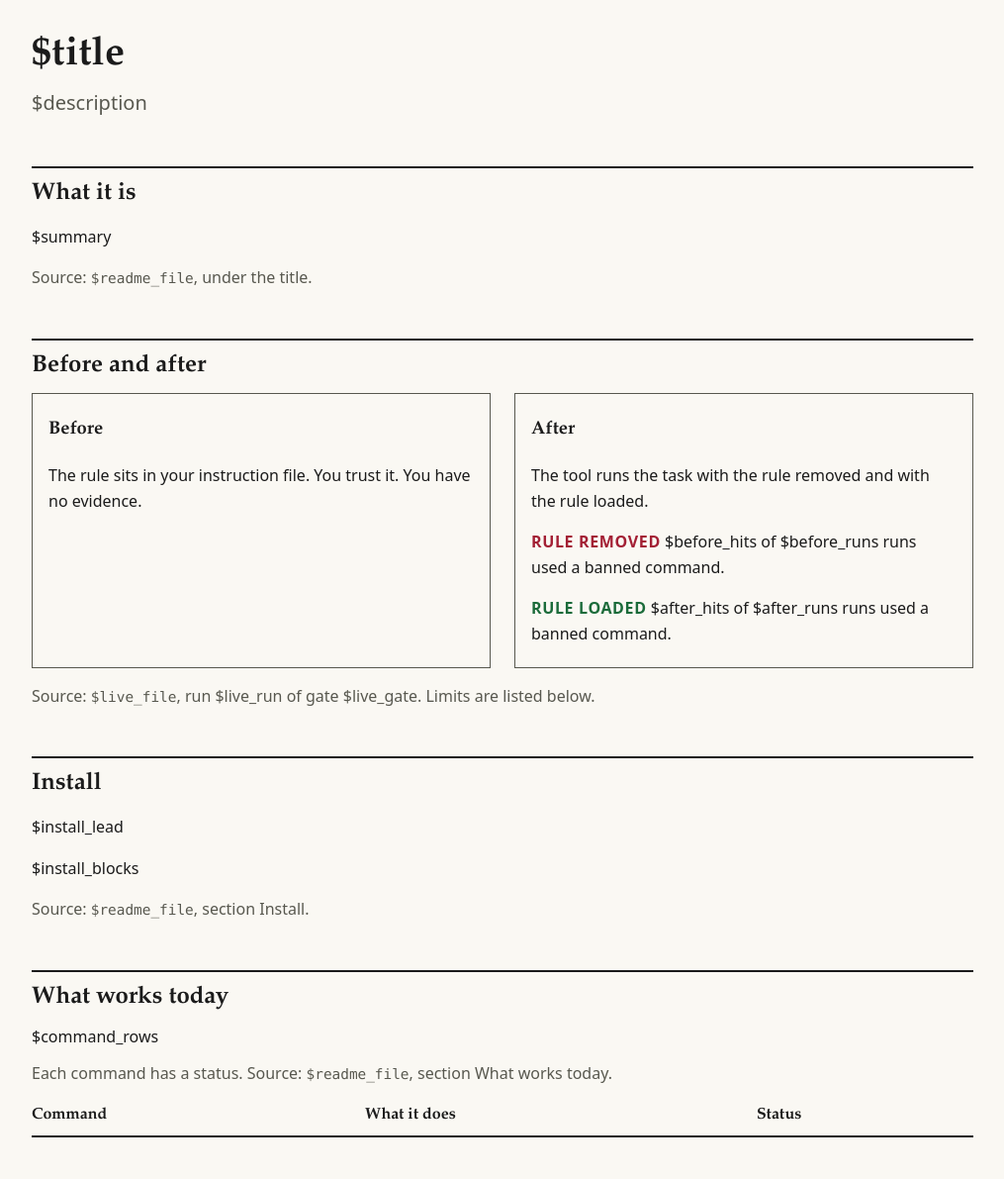
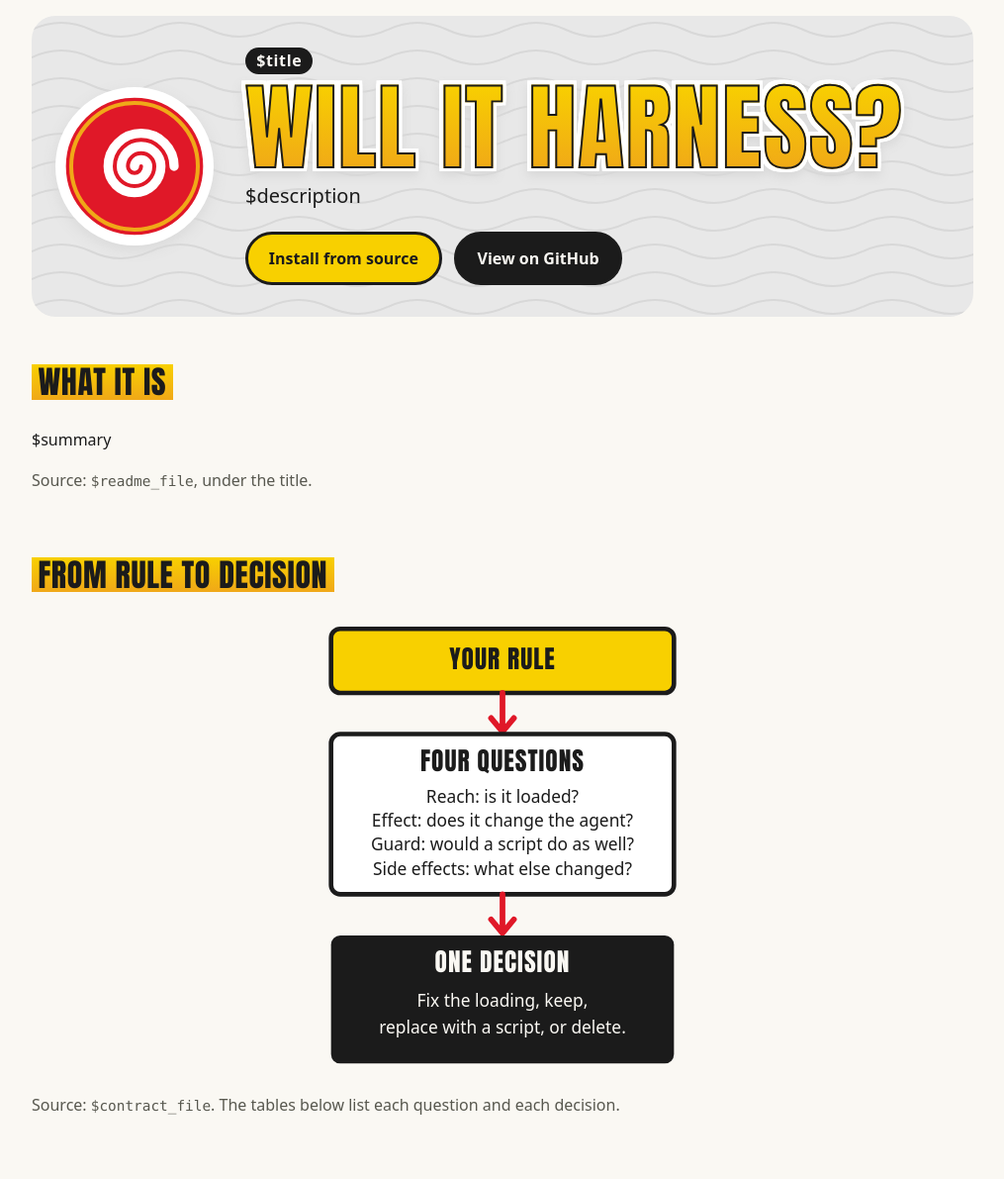
Before and after one commit to andrey1souza/willitharness, a plain HTML site: page site/src/index.html in a window 1280 px wide. Shown: the top 1191 px of the page at 99% size, without its empty margins (132-1147 px from the left). Drawn offline with Linux system fonts and the light colour scheme.

Commit message:
docs: redesign the site with a hero, a swirl icon, a flow diagram and a tribute palette
Co-Authored-By: Claude Sonnet 5.5 <noreply@anthropic.com>

```diff
--- a/site/src/index.html
+++ b/site/src/index.html
@@ -11,15 +11,55 @@
 <link rel="stylesheet" href="style.css">
 </head>
 <body>
-<header>
-<h1>$title</h1>
+<header class="hero">
+<svg class="waves" aria-hidden="true" focusable="false">
+<defs>
+<pattern id="wave-tile" width="120" height="28" patternUnits="userSpaceOnUse">
+<path class="wave-line" d="M0 14 Q30 0 60 14 T120 14"/>
+</pattern>
+</defs>
+<rect width="100%" height="100%" fill="url(#wave-tile)"/>
+</svg>
+<svg class="icon" viewBox="0 0 120 120" role="img" aria-labelledby="icon-title">
+<title id="icon-title">A red swirl badge</title>
+<circle cx="60" cy="60" r="56" stroke-width="8" class="fill-red stroke-white"/>
+<circle cx="60" cy="60" r="48" fill="none" stroke-width="3" class="stroke-orange"/>
+<path d="M60 60 A5 5 0 0 1 70 60 A10 10 0 0 1 50 60 A15 15 0 0 1 80 60 A20 20 0 0 1 40 60 A25 25 0 0 1 90 60" fill="none" stroke-width="7" stroke-linecap="round" stroke-linejoin="round" class="stroke-white"/>
+</svg>
+<div class="hero-text">
+<p class="kicker">$title</p>
+<h1>Will it harness?</h1>
 <p class="lede">$description</p>
+<p class="actions"><a class="button" href="#install">Install from source</a> <a class="button ghost" href="$repository_url">View on GitHub</a></p>
+</div>
 </header>
 <main>
 <section aria-labelledby="what">
 <h2 id="what">What it is</h2>
 <p>$summary</p>
 <p class="note">Source: <code>$readme_file</code>, under the title.</p>
+</section>
+<section aria-labelledby="flow">
+<h2 id="flow">From rule to decision</h2>
+<svg class="flow" viewBox="0 0 360 400" role="img" aria-labelledby="flow-title flow-desc">
+<title id="flow-title">From rule to decision</title>
+<desc id="flow-desc">A rule goes through four questions and ends as one decision.</desc>
+<rect x="30" y="8" width="300" height="56" rx="8"  stroke-width="4" class="fill-yellow stroke-ink"/>
+<text x="180" y="43" text-anchor="middle" class="flow-text">Your rule</text>
+<path d="M180 64 V96 M170 86 L180 98 L190 86" fill="none" stroke-width="5" stroke-linecap="round" stroke-linejoin="round" class="stroke-red"/>
+<rect x="30" y="100" width="300" height="140" rx="8"  stroke-width="4" class="fill-white stroke-ink"/>
+<text x="180" y="132" text-anchor="middle" class="flow-text">Four questions</text>
+<text x="180" y="160" text-anchor="middle" class="flow-small">Reach: is it loaded?</text>
+<text x="180" y="181" text-anchor="middle" class="flow-small">Effect: does it change the agent?</text>
+<text x="180" y="202" text-anchor="middle" class="flow-small">Guard: would a script do as well?</text>
+<text x="180" y="223" text-anchor="middle" class="flow-small">Side effects: what else changed?</text>
+<path d="M180 240 V272 M170 262 L180 274 L190 262" fill="none" stroke-width="5" stroke-linecap="round" stroke-linejoin="round" class="stroke-red"/>
+<rect x="30" y="276" width="300" height="112" rx="8" class="fill-ink"/>
+<text x="180" y="308" text-anchor="middle" class="flow-text flow-light">One decision</text>
+<text x="180" y="338" text-anchor="middle" class="flow-small flow-light">Fix the loading, keep,</text>
+<text x="180" y="362" text-anchor="middle" class="flow-small flow-light">replace with a script, or delete.</text>
+</svg>
+<p class="note">Source: <code>$contract_file</code>. The tables below list each question and each decision.</p>
 </section>
 <section aria-labelledby="before-after">
 <h2 id="before-after">Before and after</h2>
@@ -137,6 +177,7 @@ $limits
 <footer>
 <p>Repository: <a href="$repository_url">$repository_url</a>. License: $license_name. Sources: <code>$project_file</code> and <code>$license_file</code>.</p>
 <p>This page is built by <code>scripts/site/build.py</code> from the files named above. No number on it is typed by hand.</p>
+<p>willitharness is an independent project and is not affiliated with Blendtec.</p>
 </footer>
 </body>
 </html>
--- a/site/src/style.css
+++ b/site/src/style.css
@@ -6,7 +6,14 @@
   --keep: #1B6B3A;
   --warn: #8A4B00;
   --bad: #A31F34;
+  --red: #E01828;
+  --yellow: #F8D000;
+  --orange: #F0A818;
+  --panel: #E8E8E8;
+  --wave: #D8D8D8;
+  --white: #FFFFFF;
   --serif: Charter, "Iowan Old Style", "Palatino Linotype", Georgia, serif;
+  --display: Impact, Haettenschweiler, "Arial Narrow Bold", "Arial Black", sans-serif;
   --sans: system-ui, -apple-system, "Segoe UI", Helvetica, Arial, sans-serif;
   --mono: ui-monospace, "SF Mono", Menlo, Consolas, monospace;
 }
@@ -14,37 +21,65 @@
 body {
   margin: 0 auto;
   max-width: 62rem;
-  padding: 2rem 1.25rem 4rem;
+  padding: 1rem 1.25rem 4rem;
   background: var(--bg);
   color: var(--text);
   font: 1rem/1.6 var(--sans);
 }
-h1, h2 { font-family: var(--serif); font-weight: 600; line-height: 1.2; }
-h1 { font-size: 2.5rem; margin: 0 0 0.5rem; }
-h2 { font-size: 1.5rem; margin: 3rem 0 0.75rem; border-top: 2px solid var(--text); padding-top: 0.75rem; }
+h1, h2, h3 { font-family: var(--display); font-weight: 400; line-height: 1.1; text-transform: uppercase; letter-spacing: 0.02em; }
+h2 { display: inline-block; font-size: 2rem; margin: 3rem 0 0.75rem; padding: 0 0.4rem; background: linear-gradient(var(--yellow), var(--orange)); }
+h3 { font-size: 1.25rem; }
 a { color: var(--link); }
 a:focus-visible { outline: 3px solid var(--link); outline-offset: 2px; }
 code, .id { font-family: var(--mono); font-size: 0.9em; }
-.lede { font-size: 1.25rem; color: var(--muted); margin: 0 0 1rem; }
 .note { color: var(--muted); }
 table { border-collapse: collapse; width: 100%; margin: 0.75rem 0; }
 caption { text-align: left; color: var(--muted); padding-bottom: 0.5rem; }
 th, td { text-align: left; vertical-align: top; padding: 0.5rem 0.75rem 0.5rem 0; border-bottom: 1px solid var(--muted); }
-th { font-family: var(--serif); font-weight: 600; border-bottom: 2px solid var(--text); }
+th { font-family: var(--display); font-weight: 400; text-transform: uppercase; letter-spacing: 0.04em; border-bottom: 3px solid var(--text); }
 .status { font-weight: 700; text-transform: uppercase; letter-spacing: 0.04em; }
 .keep { color: var(--keep); }
 .warn { color: var(--warn); }
 .bad { color: var(--bad); }
-pre { font: 0.9rem/1.5 var(--mono); border: 1px solid var(--muted); padding: 0.75rem; overflow-x: auto; margin: 0.5rem 0 1rem; }
+pre { font: 0.9rem/1.5 var(--mono); border: 2px solid var(--text); background: var(--white); padding: 0.75rem; margin: 0.5rem 0 1rem; white-space: pre-wrap; overflow-wrap: anywhere; }
 pre code { font-size: inherit; }
-.compare { display: grid; grid-template-columns: 1fr 1fr; gap: 1.5rem; }
-.compare > div { border: 1px solid var(--muted); padding: 0.25rem 1rem; }
-h3 { font-family: var(--serif); font-size: 1.15rem; }
 ul { padding-left: 1.25rem; }
 li { margin: 0.35rem 0; }
+td, li, p { overflow-wrap: anywhere; }
+th { overflow-wrap: normal; }
 footer { margin-top: 3rem; color: var(--muted); border-top: 1px solid var(--muted); padding-top: 1rem; }
+.hero { position: relative; display: flex; align-items: center; gap: 2rem; padding: 2rem 1.5rem; background: var(--panel); border-radius: 1.5rem; overflow: hidden; }
+.waves { position: absolute; inset: 0; width: 100%; height: 100%; }
+.wave-line { fill: none; stroke: var(--wave); stroke-width: 2; }
+.icon { position: relative; flex: 0 0 10rem; width: 10rem; height: auto; filter: drop-shadow(0 0.25rem 0.4rem var(--wave)); }
+.hero-text { position: relative; min-width: 0; }
+.kicker { display: inline-block; margin: 0 0 0.5rem; padding: 0.15rem 0.7rem; background: var(--text); color: var(--bg); font: 700 1rem/1.4 var(--sans); letter-spacing: 0.04em; border-radius: 1rem; }
+.hero h1 { margin: 0 0 0.5rem; font-size: clamp(3.25rem, 11vw, 6rem); line-height: 0.95; color: var(--orange); background: linear-gradient(var(--yellow), var(--orange)); -webkit-background-clip: text; background-clip: text; -webkit-text-fill-color: transparent; -webkit-text-stroke: 0.02em var(--text); filter: drop-shadow(0.04em 0 0 var(--white)) drop-shadow(-0.04em 0 0 var(--white)) drop-shadow(0 0.04em 0 var(--white)) drop-shadow(0 -0.04em 0 var(--white)) drop-shadow(0 0.06em 0.05em var(--wave)); }
+.lede { font-size: 1.25rem; margin: 0 0 1rem; }
+.actions { display: flex; flex-wrap: wrap; gap: 0.75rem; margin: 1.25rem 0 0; }
+.button { display: inline-block; padding: 0.7rem 1.3rem; border: 3px solid var(--text); border-radius: 2rem; background: var(--yellow); color: var(--text); font-weight: 700; text-decoration: none; }
+.button.ghost { background: var(--text); color: var(--bg); }
+.button:focus-visible { outline: 3px solid var(--red); outline-offset: 3px; }
+.fill-paper { fill: var(--bg); }
+.fill-ink { fill: var(--text); }
+.fill-red { fill: var(--red); }
+.fill-yellow { fill: var(--yellow); }
+.fill-orange { fill: var(--orange); }
+.fill-white { fill: var(--white); }
+.stroke-paper { stroke: var(--bg); }
+.stroke-ink { stroke: var(--text); }
+.stroke-red { stroke: var(--red); }
+.stroke-orange { stroke: var(--orange); }
+.stroke-white { stroke: var(--white); }
+.flow { display: block; width: 100%; max-width: 26rem; height: auto; margin: 1rem auto; }
+.flow-text { font: 22px var(--display); fill: var(--text); text-transform: uppercase; letter-spacing: 0.04em; }
+.flow-small { font: 15px var(--sans); fill: var(--text); }
+.flow-light { fill: var(--bg); }
+.compare { display: grid; grid-template-columns: 1fr 1fr; gap: 1.5rem; }
+.compare > div { min-width: 0; border: 3px solid var(--text); border-radius: 1rem; background: var(--white); padding: 0.25rem 1rem; }
 @media (max-width: 40rem) {
-  h1 { font-size: 2rem; }
+  th, td { padding-right: 0.5rem; }
+  .hero { flex-direction: column; align-items: flex-start; gap: 1rem; padding: 1.5rem 1rem; }
+  .icon { flex-basis: auto; width: 7rem; }
   .compare { grid-template-columns: 1fr; }
-  th, td { padding-right: 0.5rem; }
 }
```
Also changed, not shown: 7 other files.
